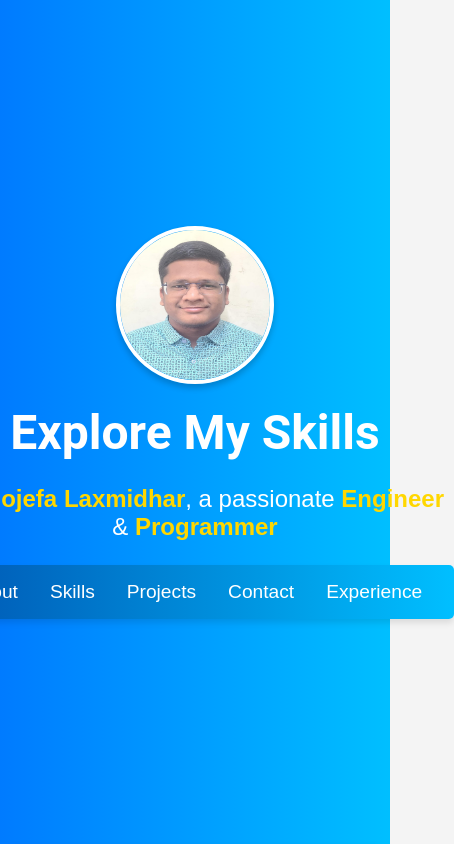
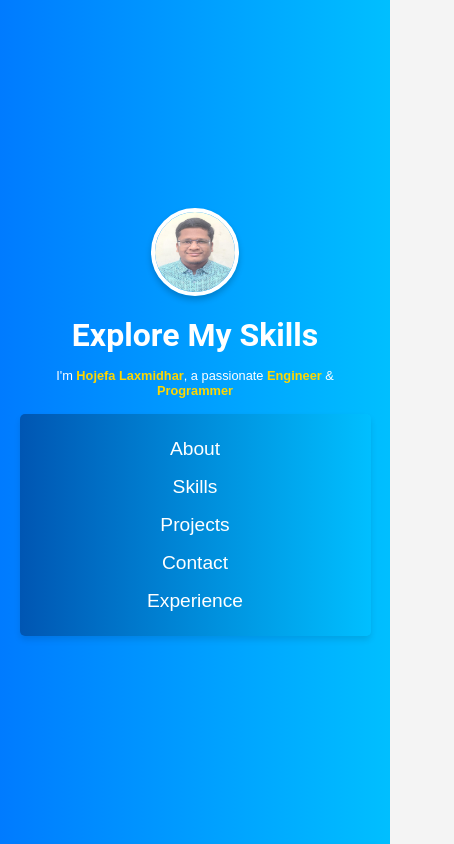
Before and after one commit to LaxmidharHojefa/LaxmidharHojefa.github.io, a plain HTML site: page index.html in a window 390 px wide. Shown: the top 844 px of the page, 454 px wide, since content can reach past the window. Drawn offline with Linux system fonts and the light colour scheme; files whose address does not match are found by name.

Commit message:
Update styles.css

```diff
--- a/styles.css
+++ b/styles.css
@@ -12,9 +12,9 @@ h1, h2 {
 }
 
 .container {
-    max-width: 1200px;
+    max-width: 1200px; /* Restore original max-width */
+    padding: 1rem;
     margin: 0 auto;
-    padding: 1rem;
 }
 
 .btn {
@@ -37,7 +37,7 @@ h1, h2 {
 #hero {
     height: 100vh;
     display: flex;
-    /* flex-direction: column; */
+    flex-direction: column;
     align-items: center;
     justify-content: center;
     text-align: center;
@@ -45,13 +45,19 @@ h1, h2 {
     color: #fff;
 }
 
+.hero-container {
+    max-width: 90%; /* Limit container width for smaller screens */
+}
+
 .hero-container h1 {
     font-size: 3rem;
     margin-bottom: 0.5rem;
+    line-height: 1.2;
 }
 
 .hero-container p {
     font-size: 1.5rem;
+    margin-bottom: 1rem;
 }
 
 .hero-container span {
@@ -69,7 +75,7 @@ h1, h2 {
 }
 
 /* Navigation */
-.navbar {
+  .navbar {
     position: sticky;
     top: 0;
     z-index: 10;
@@ -77,13 +83,12 @@ h1, h2 {
     background: linear-gradient(to right, #0056b3, #00bfff);
     border-radius: 5px;
     box-shadow: 0 4px 6px rgba(0, 0, 0, 0.1);
-    font-size: 1.2rem;
     transition: background 0.3s ease-in-out;
 }
 
 .navbar ul {
     display: flex;
-    justify-content: center;
+    justify-content: center; /* Restore original centering */
     list-style: none;
     padding: 0;
     margin: 0;
@@ -126,7 +131,7 @@ h1, h2 {
 }
 
 .navbar ul li a:hover {
-    color: #ffd700; /* Matches hover line */
+    color: #ffd700;
     font-weight: bold;
 }
 
@@ -140,8 +145,8 @@ h1, h2 {
     background-color: #fff;
     text-align: justify;
     margin: 0 auto;
-    max-width: 80%; /* Adjusted to reduce side space */
-    padding: 1rem 2rem; /* Reduced padding */
+    max-width: 80%;
+    padding: 1rem 2rem; /* Restore original padding */
     box-shadow: 0 4px 8px rgba(0, 0, 0, 0.1);
     border-radius: 10px;
 }
@@ -181,7 +186,6 @@ h1, h2 {
 #projects {
     background-color: #f4f4f4;
     padding: 2rem 0;
-
 }
 
 .project {
@@ -192,7 +196,6 @@ h1, h2 {
     box-shadow: 0 4px 6px rgba(0, 0, 0, 0.1);
     transition: transform 0.3s;
     text-align: justify;
-    /* text-align: center; */
 }
 
 .project:hover {
@@ -203,7 +206,6 @@ h1, h2 {
 #experiences {
     background-color: #f4f4f4;
     padding: 2rem 0;
-
 }
 
 .experience {
@@ -214,7 +216,6 @@ h1, h2 {
     box-shadow: 0 4px 6px rgba(0, 0, 0, 0.1);
     transition: transform 0.3s;
     text-align: justify;
-    /* text-align: center; */
 }
 
 .experience:hover {
@@ -244,3 +245,32 @@ footer {
     text-align: center;
     padding: 1rem 0;
 }
+
+/* Media Queries for Responsiveness */
+@media (max-width: 768px) {
+    .navbar ul {
+      flex-direction: column;
+      align-items: center;
+    }
+
+    .navbar ul li {
+      margin: 0.5rem 0;
+    }
+
+    .hero-container {
+      max-width: 90%;
+    }
+
+    .hero-container h1 {
+      font-size: 2rem;
+    }
+
+    .hero-container p {
+      font-size: 0.8rem;
+    }
+
+    .hero-photo {
+      width: 80px;
+      height: 80px;
+    }
+}
```
